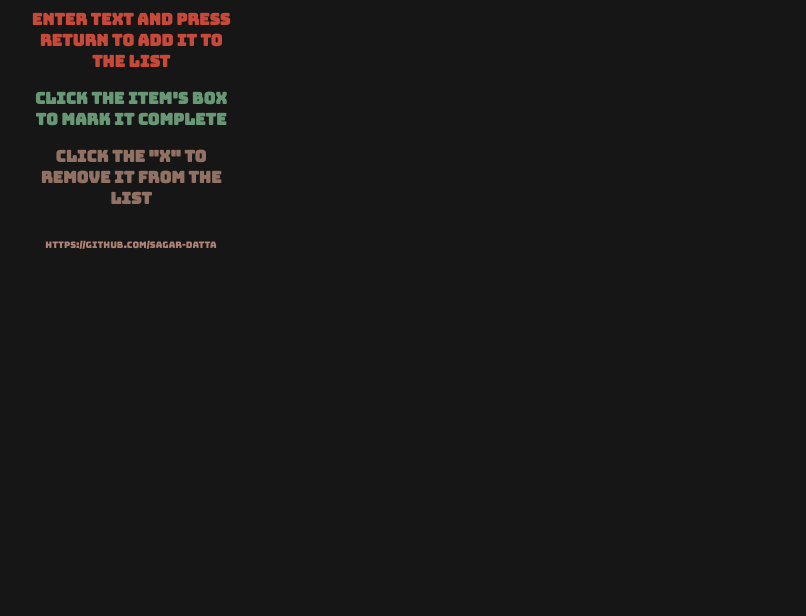
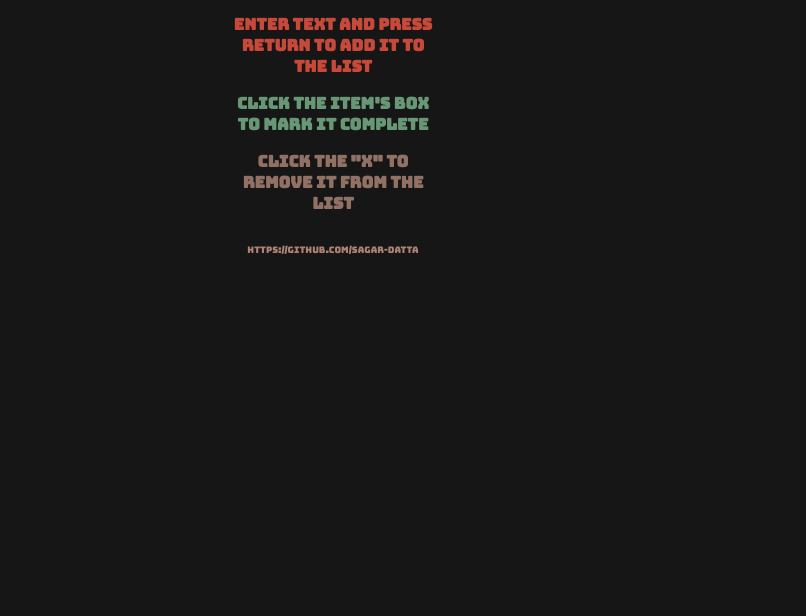
Before and after one commit to sagar-datta/to-do-list, a plain HTML site: page index.html in a window 1280 px wide. Shown: the part 184-800 px from the top of the page, without its empty margins (107-913 px from the left). Drawn offline with Linux system fonts and the light colour scheme.

Commit message:
fixed positioning of container

```diff
--- a/style.css
+++ b/style.css
@@ -7,15 +7,16 @@ body {
 .container {
     display: grid;
     grid-template-columns: 200px 400px;
-    background-color: #161616;
     padding: 10px;
 
-    position: absolute;
-    left: 10%;
-    right: 10%;
-    top: 10%;
-    bottom: 10%;
-    margin: auto;
+    position: fixed;
+    top: 50%;
+    left: 50%;
+    transform: translate(-50%, -50%);
+    padding-top: 200px;
+    border-radius: 40px;
+    height: 100%;
+
 
 
 }
```
